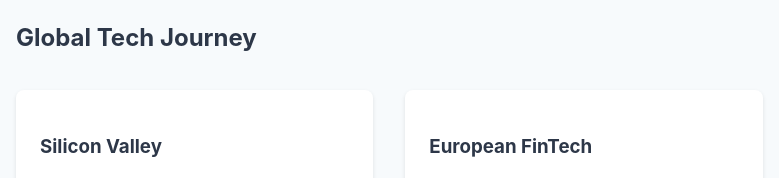
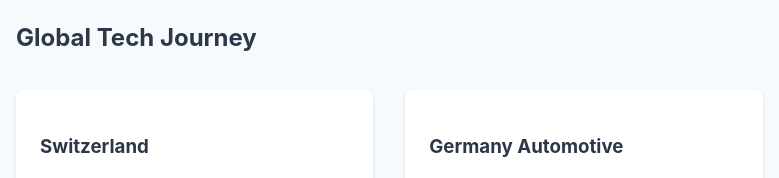
Before and after one commit to Nrapendra786/my_profile, a plain HTML site: page index.html in a window 1280 px wide. Shown: the part 1240-1418 px from the top of the page, 56-835 px from the left. Drawn offline with nearby package versions, Linux system fonts and the light colour scheme.

Commit message:
Update index.html

```diff
--- a/index.html
+++ b/index.html
@@ -145,7 +145,7 @@
             <h2>Global Tech Journey</h2>
             <div class="experience-grid">
                 <div class="experience-card">
-                    <h3>Silicon Valley</h3>
+                    <h3>Switzerland</h3>
                     <p>Led development teams at prominent tech startups, focusing on scalable cloud solutions and AI integration.</p>
                     <div class="tech-stack">
                         <span class="tech-badge">Cloud Architecture</span>
@@ -153,7 +153,7 @@
                     </div>
                 </div>
                 <div class="experience-card">
-                    <h3>European FinTech</h3>
+                    <h3>Germany Automotive</h3>
                     <p>Developed cutting-edge financial systems for major European banks and trading platforms.</p>
                     <div class="tech-stack">
                         <span class="tech-badge">Financial Systems</span>
```
